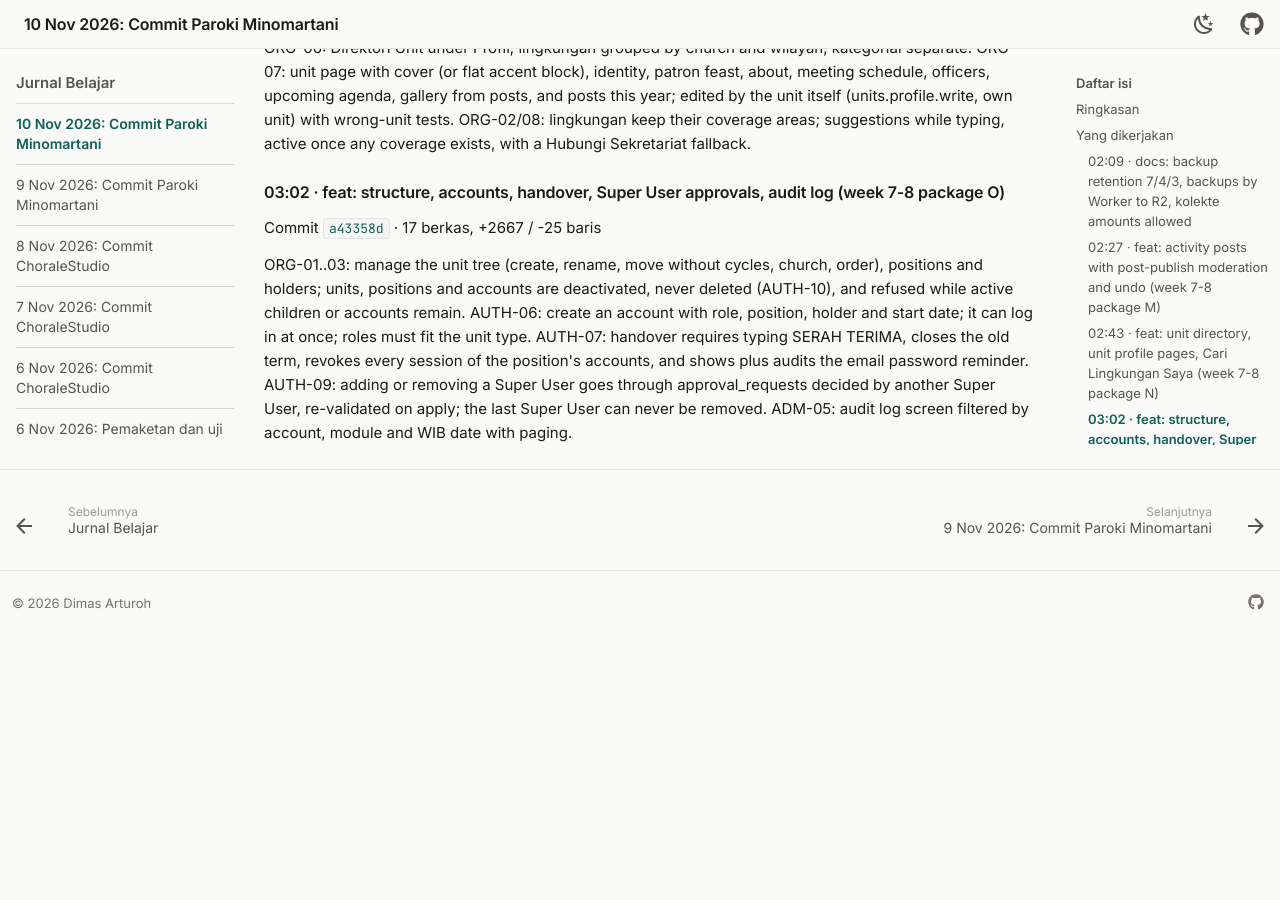
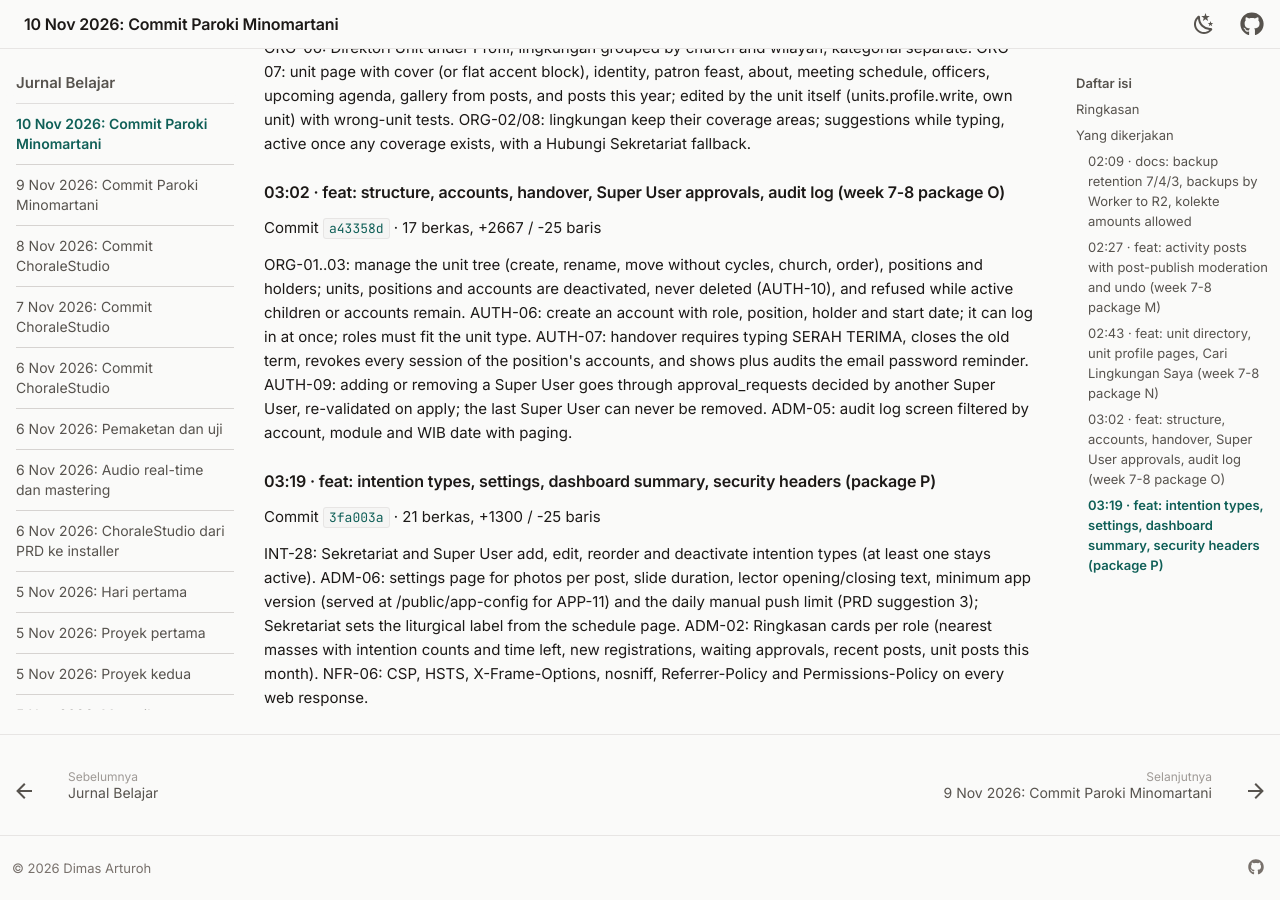
Before and after one commit to dimasarturoh15/dimasarturoh15.github.io, an MkDocs documentation site: the page built from docs/journal/2026-11-10-paroki-minomartani-commit.md, in a window 1280 px wide and 900 px high, scrolled down 849 px. Built offline with MkDocs 1.6.1 and Material for MkDocs 9.7.7, drawn with Linux system fonts in a browser that asks for light colours; before the commit the page ends 1484 px from its top, so only the background shows below that; some of the changed text lies outside the part shown.

Commit message:
docs: sync Paroki Minomartani commit 3fa003a

```diff
--- a/docs/journal/2026-11-10-paroki-minomartani-commit.md
+++ b/docs/journal/2026-11-10-paroki-minomartani-commit.md
@@ -1,12 +1,12 @@
-# 10 November 2026: Catatan commit Paroki Minomartani (4 commit)
+# 10 November 2026: Catatan commit Paroki Minomartani (5 commit)
 
 Halaman ini dibuat otomatis dari riwayat Git [Paroki Minomartani](../projects/paroki-minomartani.md) setiap kali ada commit. Isinya adalah pesan commit apa adanya.
 
 ## Ringkasan
 
-- Jumlah commit: 4
-- Perubahan: 64 berkas, +13717 / -40 baris
-- Rentang waktu: 02:09 sampai 03:02
+- Jumlah commit: 5
+- Perubahan: 85 berkas, +15017 / -65 baris
+- Rentang waktu: 02:09 sampai 03:19
 
 ## Yang dikerjakan
 
@@ -51,3 +51,16 @@ password reminder. AUTH-09: adding or removing a Super User goes through
 approval_requests decided by another Super User, re-validated on apply; the last Super
 User can never be removed. ADM-05: audit log screen filtered by account, module and WIB
 date with paging.
+
+### 03:19 · feat: intention types, settings, dashboard summary, security headers (package P)
+
+Commit [`3fa003a`](https://github.com/dimasarturoh15/paroki-minomartani/commit/3fa003ac233e73651a239d356831b98cd40f3235) · 21 berkas, +1300 / -25 baris
+
+INT-28: Sekretariat and Super User add, edit, reorder and deactivate intention types
+(at least one stays active). ADM-06: settings page for photos per post, slide duration,
+lector opening/closing text, minimum app version (served at /public/app-config for
+APP-11) and the daily manual push limit (PRD suggestion 3); Sekretariat sets the
+liturgical label from the schedule page. ADM-02: Ringkasan cards per role (nearest
+masses with intention counts and time left, new registrations, waiting approvals,
+recent posts, unit posts this month). NFR-06: CSP, HSTS, X-Frame-Options, nosniff,
+Referrer-Policy and Permissions-Policy on every web response.
--- a/docs/journal/index.md
+++ b/docs/journal/index.md
@@ -11,9 +11,9 @@ Catatan harian mengenai konsep yang dipelajari, kendala teknis, dan milestone. E
 <h2 class="log-date"><time datetime="2026-11-10">10 November 2026</time></h2>
 <ol class="log">
   <li>
-    <a class="log-title" href="2026-11-10-paroki-minomartani-commit/">Catatan commit Paroki Minomartani (4 commit)</a>
+    <a class="log-title" href="2026-11-10-paroki-minomartani-commit/">Catatan commit Paroki Minomartani (5 commit)</a>
     <span class="tags"><span>#paroki-minomartani</span><span>#commit</span><span>#otomatis</span></span>
-    <p>Dicatat otomatis dari Git: feat: activity posts with post-publish moderation and undo (week 7-8 package M); feat: unit directory, unit profile pages, Cari Lingkungan Saya (week 7-8 package N); feat: structure, accounts, handover, Super User approvals, audit log (week 7-8 package O) dan 1 lainnya.</p>
+    <p>Dicatat otomatis dari Git: feat: unit directory, unit profile pages, Cari Lingkungan Saya (week 7-8 package N); feat: structure, accounts, handover, Super User approvals, audit log (week 7-8 package O); feat: intention types, settings, dashboard summary, security headers (package P) dan 2 lainnya.</p>
   </li>
 </ol>
 </div>
--- a/docs/projects/paroki-minomartani.md
+++ b/docs/projects/paroki-minomartani.md
@@ -125,3 +125,4 @@ Diperbarui otomatis dari riwayat Git setiap kali ada commit.
 | 2026-11-10 02:27 | [`da5a91e`](https://github.com/dimasarturoh15/paroki-minomartani/commit/da5a91efc841d49494856b35500d9a8ac5e7182e) | feat: activity posts with post-publish moderation and undo (week 7-8 package M) |
 | 2026-11-10 02:43 | [`3be0f1e`](https://github.com/dimasarturoh15/paroki-minomartani/commit/3be0f1e7d43fc0747ecb768018178ba0c6efd7d6) | feat: unit directory, unit profile pages, Cari Lingkungan Saya (week 7-8 package N) |
 | 2026-11-10 03:02 | [`a43358d`](https://github.com/dimasarturoh15/paroki-minomartani/commit/a43358d62269292cf5eb80ad48cf4fa1d772700a) | feat: structure, accounts, handover, Super User approvals, audit log (week 7-8 package O) |
+| 2026-11-10 03:19 | [`3fa003a`](https://github.com/dimasarturoh15/paroki-minomartani/commit/3fa003ac233e73651a239d356831b98cd40f3235) | feat: intention types, settings, dashboard summary, security headers (package P) |
```
Also changed, not shown: docs/index.md (+1 -1 lines).
